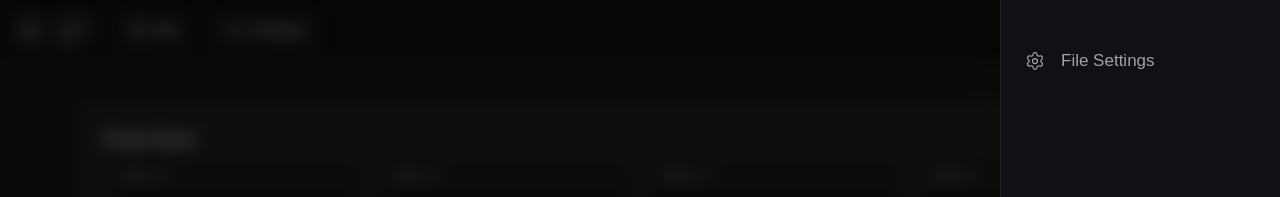
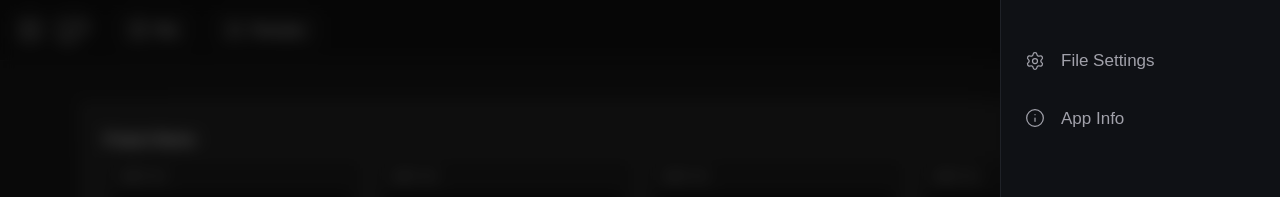
Before and after one commit to SMOSTORY/Storyboard-Smo, a React (Vite) app: page / in a window 1280 px wide. Both pictures are taken after a click on the button 1246 px from the left and 30 px from the top of the page. Shown: the top 197 px of the page. Built offline with nearby package versions, Linux system fonts and the light colour scheme; a web font is replaced by a local one.

Commit message:
chore: update project version and add info modal
Incremented the application version and added a UI trigger to display project information in the toolbar. Removed redundant version display from the footer.

```diff
--- a/src/App.tsx
+++ b/src/App.tsx
@@ -36,7 +36,6 @@ export default function App() {
         <div className="flex items-center gap-3 sm:space-x-4">
           <div className="text-[9px] sm:text-[10px] text-[#666] uppercase tracking-tighter">Total Shots: <span className="text-[#AAA] font-bold">{shots.length}</span></div>
           <div className="text-[9px] sm:text-[10px] text-[#666] uppercase tracking-tighter">Est. Runtime: <span className="text-[#AAA] font-bold">{estimatedRuntime}</span></div>
-          <div className="hidden sm:block text-[10px] text-[#666] uppercase tracking-tighter font-mono">Version: <span className="text-[#AAA] font-bold">{projectVersion || 'v1.0.0'}</span></div>
         </div>
         <div className="flex items-center">
            <div className="text-[9px] sm:text-[10px] text-[#555] font-mono uppercase truncate max-w-[150px] sm:max-w-xs">{projectName}</div>
--- a/src/components/Toolbar.tsx
+++ b/src/components/Toolbar.tsx
@@ -1,18 +1,20 @@
 import React, { useState, useRef, useEffect } from 'react';
 import { useStore } from '../store';
-import { Undo2, Redo2, Trash2, Download, Upload, FileDown, Moon, Sun, AlertTriangle, Settings, Settings2, X, Type, Play, Menu, File, Plus } from 'lucide-react';
+import { Undo2, Redo2, Trash2, Download, Upload, FileDown, Moon, Sun, AlertTriangle, Settings, Settings2, X, Type, Play, Menu, File, Plus, Info } from 'lucide-react';
 import { format } from 'date-fns';
 import { exportPdf } from '../lib/export';
 import { PreviewMode } from './PreviewMode';
+import { motion, AnimatePresence } from 'motion/react';
 
 export function Toolbar() {
-  const { undo, redo, past, future, clearState, importState, projectName } = useStore();
+  const { undo, redo, past, future, clearState, importState, projectName, projectVersion } = useStore();
   const state = useStore();
 
   const [isExportModalOpen, setIsExportModalOpen] = useState(false);
   const [isClearModalOpen, setIsClearModalOpen] = useState(false);
   const [isDocActionsModalOpen, setIsDocActionsModalOpen] = useState(false);
   const [isEditorSettingsModalOpen, setIsEditorSettingsModalOpen] = useState(false);
+  const [isAppInfoModalOpen, setIsAppInfoModalOpen] = useState(false);
   const [isPreviewOpen, setIsPreviewOpen] = useState(false);
   const [isMobileMenuOpen, setIsMobileMenuOpen] = useState(false);
   const [isFileMenuOpen, setIsFileMenuOpen] = useState(false);
@@ -229,13 +231,22 @@ export function Toolbar() {
       />
 
       {/* Mobile Menu Overlay */}
+      <AnimatePresence>
         {isMobileMenuOpen && (
-        <div
+          <motion.div
+            initial={{ opacity: 0 }}
+            animate={{ opacity: 1 }}
+            exit={{ opacity: 0 }}
+            transition={{ duration: 0.2 }}
             className="fixed inset-0 z-[100] bg-black/60 backdrop-blur-sm flex justify-end"
             onClick={() => setIsMobileMenuOpen(false)}
           >
-          <div
-            className="w-[280px] bg-[#0F1115] h-full shadow-2xl border-l border-[#1F2228] text-[#A1A1AA] flex flex-col pt-6 animate-in slide-in-from-right-full duration-200"
+            <motion.div
+              initial={{ x: "100%" }}
+              animate={{ x: 0 }}
+              exit={{ x: "100%" }}
+              transition={{ type: "spring", damping: 25, stiffness: 200 }}
+              className="w-[280px] bg-[#0F1115] h-full shadow-2xl border-l border-[#1F2228] text-[#A1A1AA] flex flex-col pt-6"
               onClick={(e) => e.stopPropagation()}
               style={{ fontFamily: "'Pliant', sans-serif" }}
             >
@@ -249,6 +260,16 @@ export function Toolbar() {
                 >
                   <Settings size={20} className="stroke-[1.5]" />
                   <span>File Settings</span>
+                </button>
+                <button
+                  onClick={() => {
+                    setIsMobileMenuOpen(false);
+                    setIsAppInfoModalOpen(true);
+                  }}
+                  className="flex items-center gap-4 px-6 py-4 hover:bg-[#1A1D24] hover:text-white text-[17px] transition-colors w-full text-left"
+                >
+                  <Info size={20} className="stroke-[1.5]" />
+                  <span>App Info</span>
                 </button>
               </div>
 
@@ -264,9 +285,10 @@ export function Toolbar() {
                   A modern, offline-first storyboard creator. Design shots, organize scenes, and export directly to PDF.
                 </p>
               </div>
-          </div>
-        </div>
+            </motion.div>
+          </motion.div>
         )}
+      </AnimatePresence>
 
       {/* Document Actions Modal */}
       {isDocActionsModalOpen && (
@@ -471,6 +493,52 @@ export function Toolbar() {
         </div>
       )}
 
+      {/* App Info Modal */}
+      {isAppInfoModalOpen && (
+        <div className="fixed inset-0 z-[100] bg-black/60 flex items-center justify-center p-4 backdrop-blur-sm">
+          <div className="bg-[#181818] border border-[#333] rounded-lg shadow-2xl w-full max-w-sm flex flex-col overflow-hidden">
+            <div className="flex items-center justify-between p-4 border-b border-[#333]">
+              <h2 className="text-sm font-bold text-white uppercase tracking-wide">App Info</h2>
+              <button
+                onClick={() => setIsAppInfoModalOpen(false)}
+                className="text-[#666] hover:text-white transition-colors"
+              >
+                <X size={16} />
+              </button>
+            </div>
+
+            <div className="p-6 flex flex-col gap-4">
+              <div className="flex items-center gap-4 mb-2">
+                <div className="w-12 h-12 bg-[#222] rounded-xl flex items-center justify-center font-black text-white text-xl shadow-inner shrink-0">S</div>
+                <div className="flex flex-col">
+                  <span className="text-white font-bold leading-tight tracking-wide text-[16px]">STORYBOARD</span>
+                  <span className="text-white font-bold leading-tight tracking-wide text-[16px]">SMO</span>
+                </div>
+              </div>
+              <p className="text-sm text-[#888] leading-relaxed">
+                A modern, offline-first storyboard creator. Design shots, organize scenes, and export directly to PDF.
+              </p>
+
+              <div className="mt-2">
+                <a
+                  href="https://github.com/SMOSTORY/Storyboard-Smo"
+                  target="_blank"
+                  rel="noopener noreferrer"
+                  className="text-sm text-blue-400 hover:text-blue-300 transition-colors break-all"
+                >
+                  https://github.com/SMOSTORY/Storyboard-Smo
+                </a>
+              </div>
+
+              <div className="mt-4 pt-4 border-t border-[#333] flex items-center justify-between">
+                <span className="text-xs font-semibold text-[#666] uppercase tracking-wider">Calendar Versioning</span>
+                <span className="text-xs font-mono bg-[#222] text-[#AAA] px-2 py-1 rounded">{projectVersion || '26.06.01'}</span>
+              </div>
+            </div>
+          </div>
+        </div>
+      )}
+
       {isPreviewOpen && (
         <PreviewMode onClose={() => setIsPreviewOpen(false)} initialIndex={previewStartIndex} />
       )}
--- a/src/store.ts
+++ b/src/store.ts
@@ -65,7 +65,7 @@ export const createEmptyShot = (): Shot => ({
 
 const defaultState: StoryboardState = {
   projectName: 'Project Name',
-  projectVersion: 'v1.0.0',
+  projectVersion: '26.06.01',
   headerCenter: '',
   headerRight: '',
   footerLeft: '',
```
Lines whose indentation alone changed are shown as unchanged.
